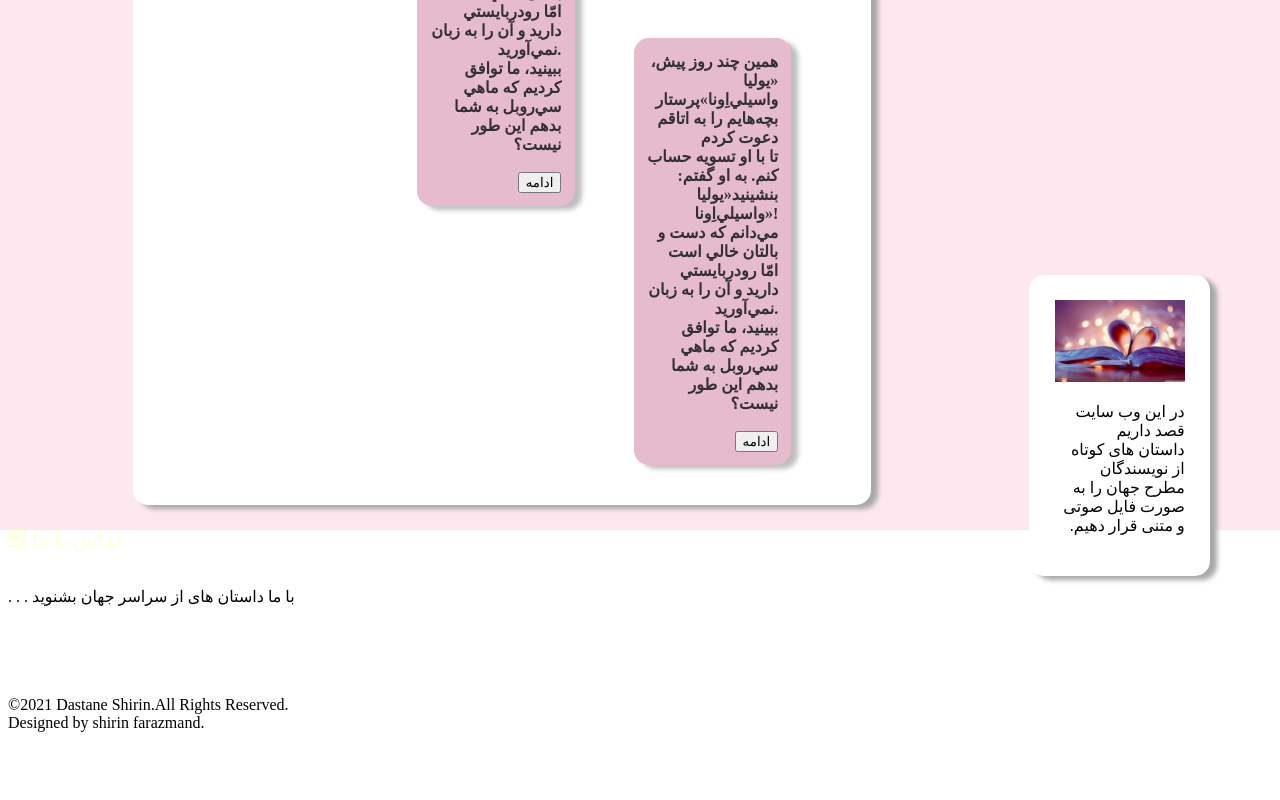
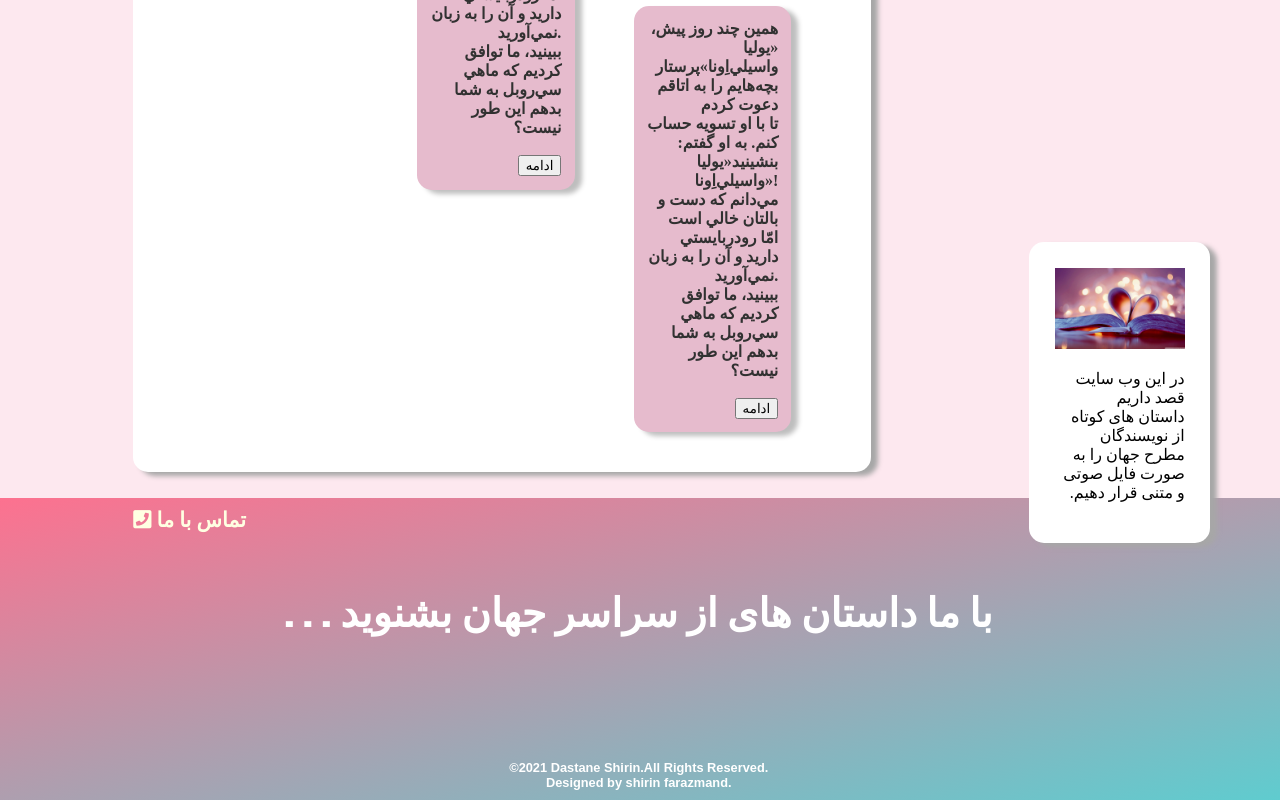
Before and after one commit to Shirinfarazmand/story-website, a plain HTML site: page index.html in a window 1280 px wide. Shown: the part 897-1697 px from the top of the page. Before the commit the page ends 1637 px from the top, so only its background shows below. Drawn offline with Linux system fonts and the light colour scheme.

Commit message:
Update style.css

```diff
--- a/style.css
+++ b/style.css
@@ -99,7 +99,7 @@ h1 {
     padding: 2%;
     width: 20%;
     margin-left:37%;
-    margin-top: -25.50%;
+    margin-top: -28%;
     box-shadow: 7px 4px 5px rgb(190, 190, 190);
     border-radius: 15px;
 }
@@ -113,7 +113,7 @@ h1 {
     padding: 2%;
     width: 20%;
     margin-left:70%;
-    margin-top: -25.50%;
+    margin-top: -28%;
     box-shadow: 7px 4px 5px rgb(190, 190, 190);
     border-radius: 15px;
   }
@@ -125,7 +125,7 @@ h1 {
 
   .sidenav {
     width: 130px;
-    position: fixed;
+    position: absolute;
     margin-top: -18%;
     margin-left: 70%;
     background: rgb(255, 255, 255);
@@ -134,3 +134,28 @@ h1 {
     box-shadow: 7px 4px 5px rgb(167, 167, 167);
     border-radius: 15px;
   }
+
+.container-3 {
+    width: 80%;
+    height: 20%;
+    padding: 0.8% 10.90% ;
+    margin-left: -1%;
+    margin-bottom: -1%;
+    background-image: linear-gradient(to top left , rgb(95, 204, 207), rgb(253, 113, 143));
+    color: #ffffff;
+    font-family: Impact, Haettenschweiler, 'Arial Narrow Bold', sans-serif;
+}
+
+.introtext {
+  text-align: center;
+  font-size: 250%;
+  font-weight: bold;
+
+}
+
+.copy {
+  font-weight: bold;
+  font-family: sans-serif;
+  text-align: center;
+  font-size: 80%;
+}
```
